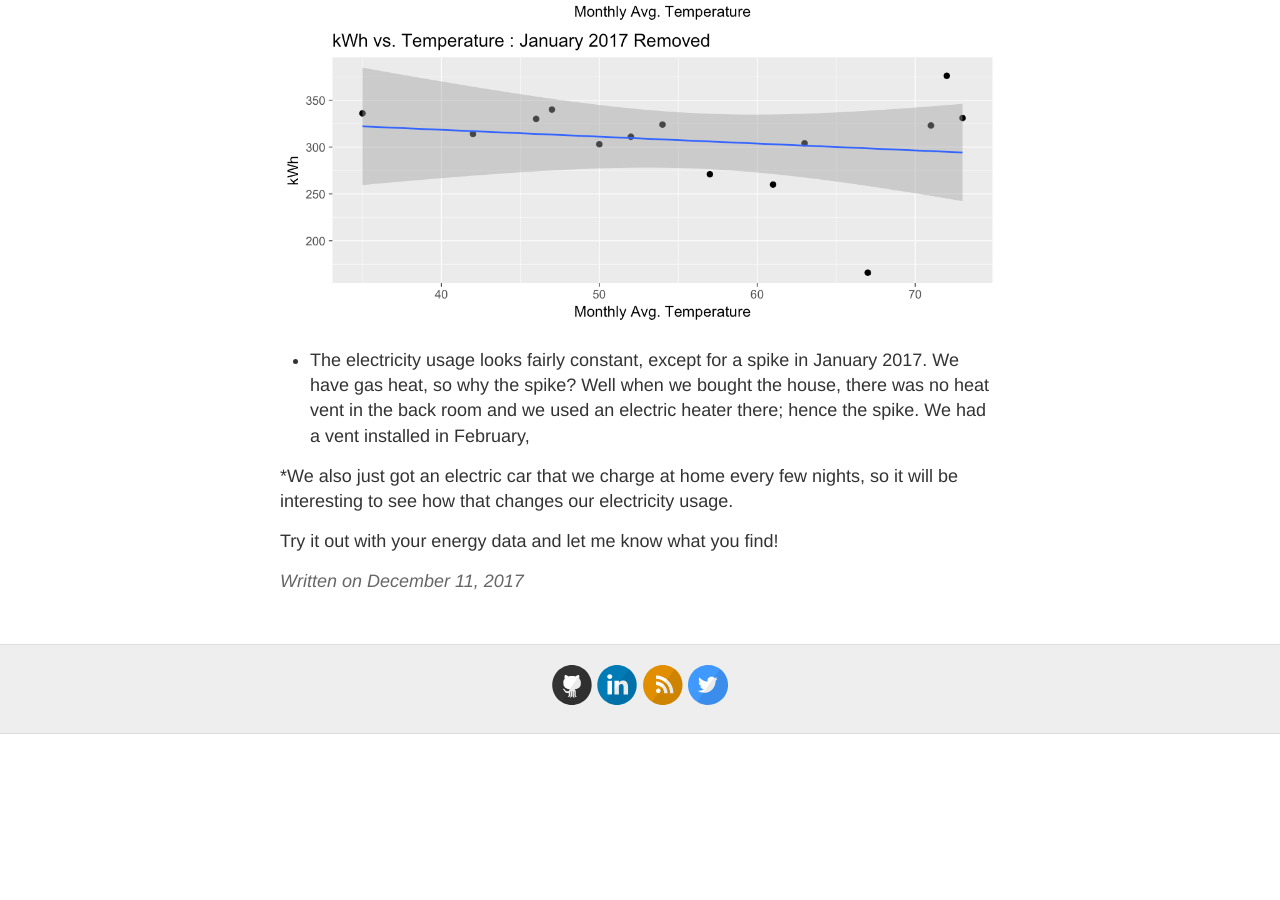
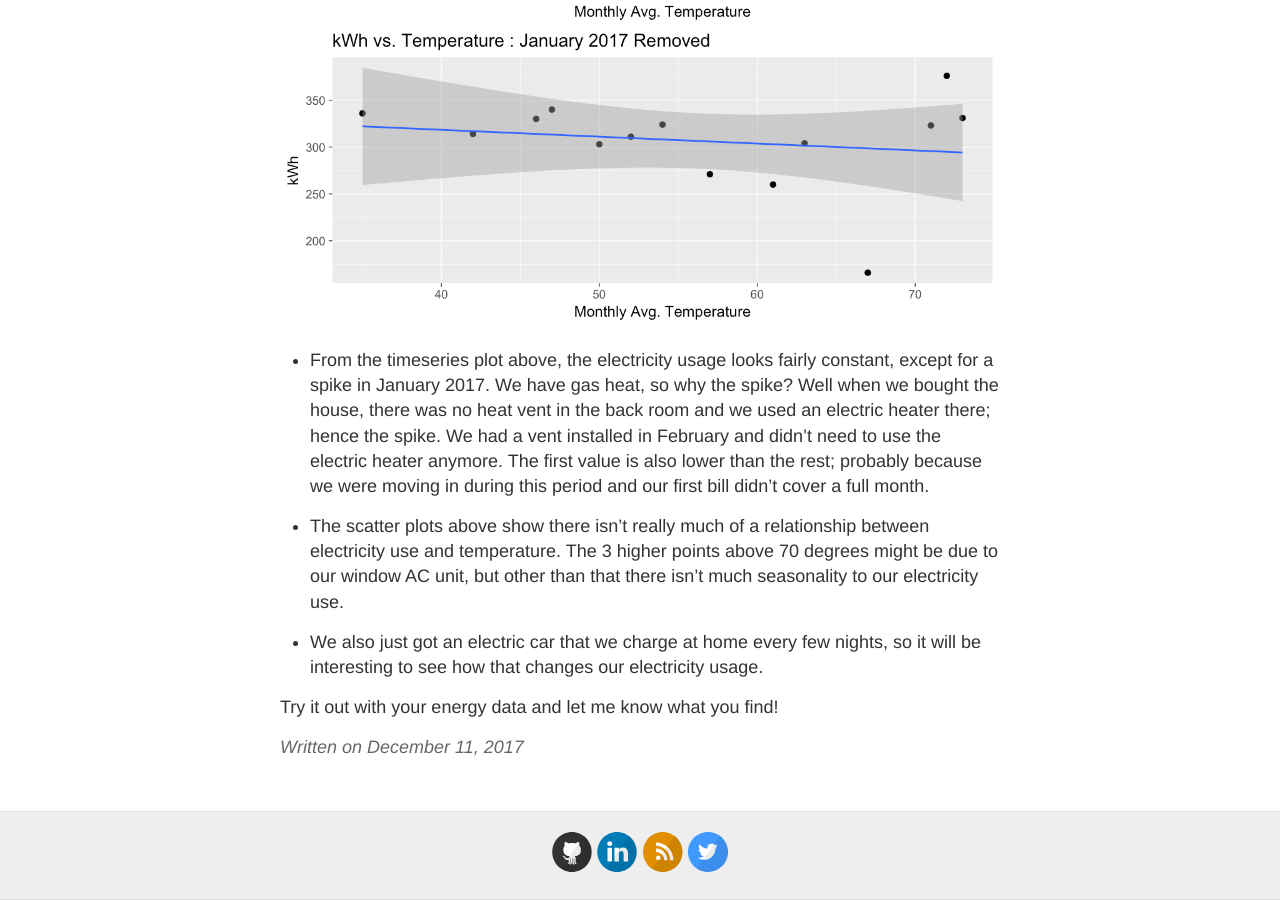
Before and after one commit to andypicke/andypicke.github.io, a Jekyll site: the page built from _posts/2017-12-11-energy_use.md, in a window 1280 px wide and 900 px high, scrolled down 6463 px. Built offline with Jekyll 4.4.1, drawn with Linux system fonts in a browser that asks for light colours; comment, search, counter and statistics services are not loaded; before the commit the page ends 7197 px from its top, so only the background shows below that.

Commit message:
minor edits

```diff
--- a/_posts/2017-12-11-energy_use.md
+++ b/_posts/2017-12-11-energy_use.md
@@ -180,9 +180,11 @@ gridExtra::grid.arrange(p1,p2)
 ![](/images/energy_use/unnamed-chunk-9-1.png)<!-- -->
 
 
-* The electricity usage looks fairly constant, except for a spike in January 2017. We have gas heat, so why the spike? Well when we bought the house, there was no heat vent in the back room and we used an electric heater there; hence the spike. We had a vent installed in February,
+* From the timeseries plot above, the electricity usage looks fairly constant, except for a spike in January 2017. We have gas heat, so why the spike? Well when we bought the house, there was no heat vent in the back room and we used an electric heater there; hence the spike. We had a vent installed in February and didn't need to use the electric heater anymore. The first value is also lower than the rest; probably because we were moving in during this period and our first bill didn't cover a full month.
 
-*We also just got an electric car that we charge at home every few nights, so it will be interesting to see how that changes our electricity usage.
+* The scatter plots above show there isn't really much of a relationship between electricity use and temperature. The 3 higher points above 70 degrees might be due to our window AC unit, but other than that there isn't much seasonality to our electricity use.
+
+* We also just got an electric car that we charge at home every few nights, so it will be interesting to see how that changes our electricity usage.
 
 
 Try it out with your energy data and let me know what you find!
```
